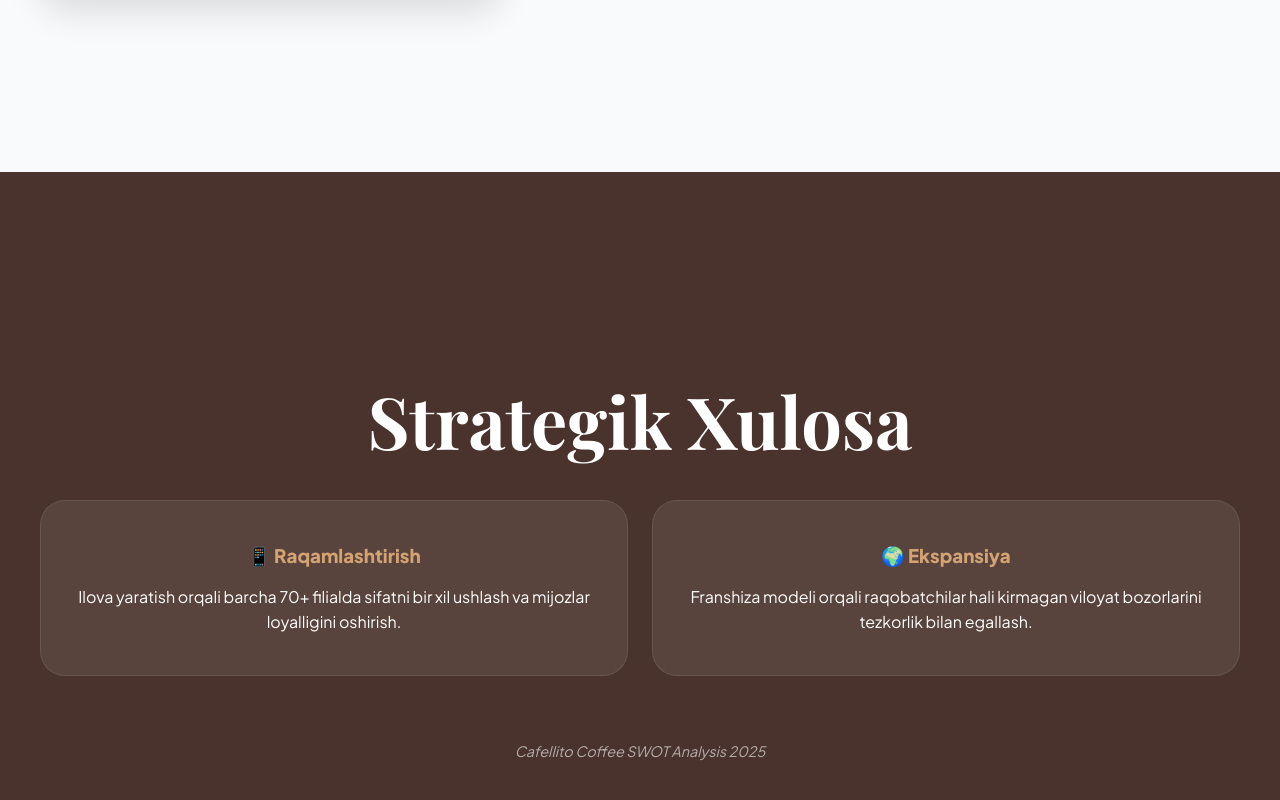
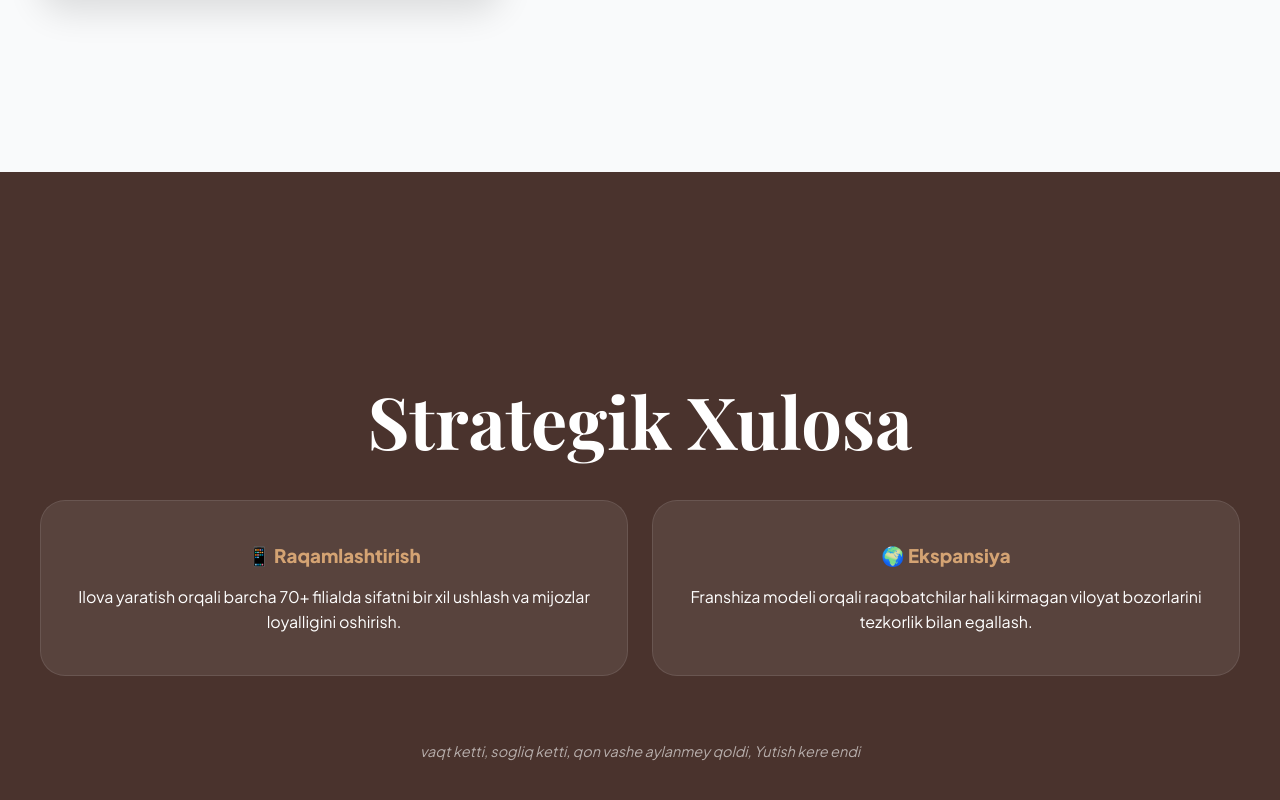
Before and after one commit to Faxriddinovxusn/cafelitto-cafee-SWOT, a plain HTML site: page index.html in a window 1280 px wide. Shown: the part 3828-4628 px from the top of the page. Drawn offline with nearby package versions, Linux system fonts and the light colour scheme.

Commit message:
Update SWOT analysis text in index.html

```diff
--- a/index.html
+++ b/index.html
@@ -462,7 +462,7 @@
                         <p>Franshiza modeli orqali raqobatchilar hali kirmagan viloyat bozorlarini tezkorlik bilan egallash.</p>
                     </div>
                 </div>
-                <p style="margin-top: 4rem; font-style: italic; opacity: 0.6; font-size: 0.9rem;">Cafellito Coffee SWOT Analysis 2025</p>
+                <p style="margin-top: 4rem; font-style: italic; opacity: 0.6; font-size: 0.9rem;">vaqt ketti, sogliq ketti, qon vashe aylanmey qoldi, Yutish kere  endi </p>
             </div>
         </section>
     </main>
```
